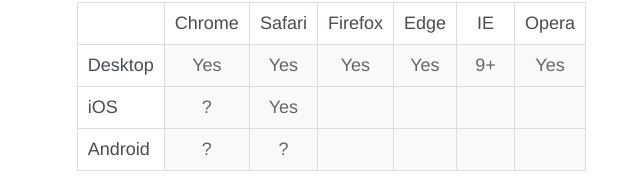
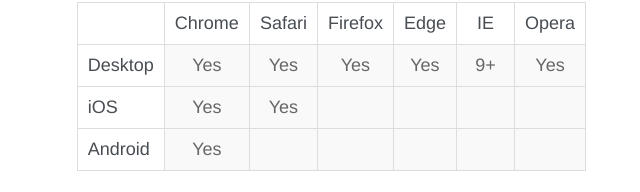
Before and after one commit to seebigs/dollar-js, a website: page docs/limitations/index.html in a window 1280 px wide. Shown: the part 173-365 px from the top of the page, 0-640 px from the left. Drawn offline with Linux system fonts and the light colour scheme; a script that the page names is missing.

Commit message:
CB: update browser compat table

```diff
--- a/docs/limitations/index.html
+++ b/docs/limitations/index.html
@@ -31,7 +31,7 @@
             </tr>
             <tr>
                 <td>iOS</td>
-                <td class="darker-cell">?</td>
+                <td class="darker-cell">Yes</td>
                 <td class="darker-cell">Yes</td>
                 <td class="darker-cell"></td>
                 <td class="darker-cell"></td>
@@ -40,8 +40,8 @@
             </tr>
             <tr>
                 <td>Android</td>
-                <td class="darker-cell">?</td>
-                <td class="darker-cell">?</td>
+                <td class="darker-cell">Yes</td>
+                <td class="darker-cell"></td>
                 <td class="darker-cell"></td>
                 <td class="darker-cell"></td>
                 <td class="darker-cell"></td>
```
